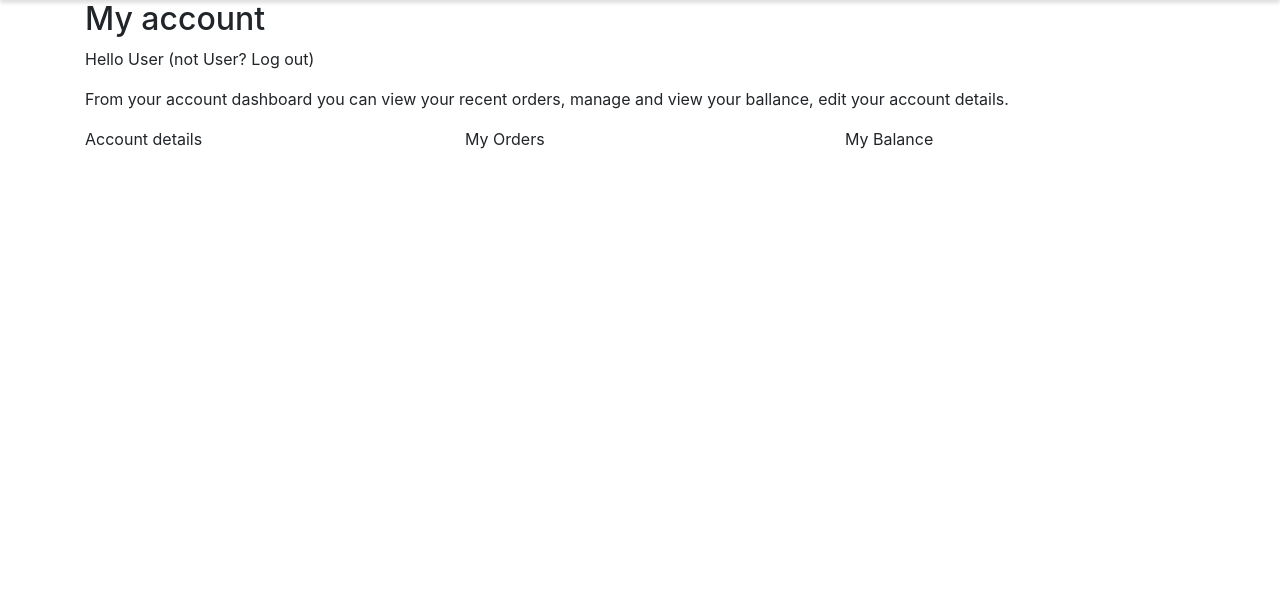
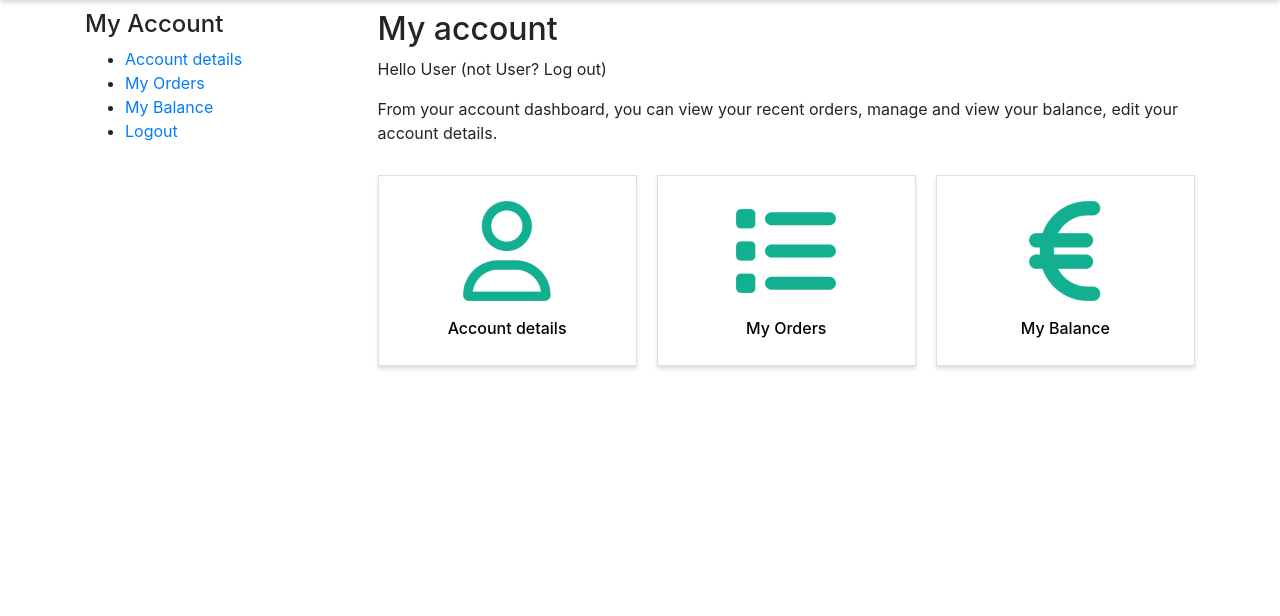
Before and after one commit to ErnestasZ/Atsiskaitymas_2, a Flask app: page /my-account in a window 1280 px wide. Shown: the part 82-698 px from the top of the page. Run offline with Flask 3, Linux system fonts and the light colour scheme; parts of the project's set-up code (start-up, migrations or seed data) failed here and were passed over.

Commit message:
My account pages

```diff
--- a/routes/main.py
+++ b/routes/main.py
@@ -25,6 +25,18 @@ def register_main_routes(app, db):
     def my_acc():
         return render_template('my_account.html')
 
+    @main.route('/my-account/orders')
+    def my_orders():
+        return render_template('orders.html')
+
+    @main.route('/my-account/balance')
+    def my_balance():
+        return render_template('balance.html')
+
+    @main.route('/my-account/user-details')
+    def my_details():
+        return render_template('user_details.html')
+
     @main.route('/cart')
     def cart():
         return render_template('cart.html')
--- a/static/css/style.css
+++ b/static/css/style.css
@@ -58,3 +58,67 @@ header {
 .main-bg-c {
     background-color: #13AF91
 }
+.my-account-links[class*="grid"] {
+    --wd-col-lg: 3;
+    --wd-col-md: 2;
+    --wd-col-sm: 1;
+    --wd-gap-lg: 20px;
+    margin-top: 30px;
+}
+.grid-g {
+    display: grid;
+    grid-template-columns: repeat(var(--wd-col), minmax(0, 1fr));
+    gap: var(--wd-gap);
+}
+[class*="grid"] {
+    --wd-col: var(--wd-col-lg);
+    --wd-gap: var(--wd-gap-lg);
+    --wd-col-lg: 1;
+    --wd-gap-lg: 20px;
+}
+.acc-link-element {
+    background-color: rgb(255, 255, 255);
+    box-shadow: 0 3px 4px 0px #dfdfdf;
+    border: solid 1px #dfdfdf;
+    text-align: center;
+    padding: 25px;
+    transition: box-shadow 0.3s ease;
+}
+
+.acc-link-element img {
+    max-width: 100px;
+    margin-bottom: 15px;
+}
+.acc-link-element span {
+    font-weight: 500;
+    font-size: 16px;
+    color: #000000;
+}
+.acc-link-element:hover {
+    box-shadow: 0 0 10px 0px #13AF91;
+}
+
+.acc-link-element a:hover {
+    color: #13AF91;
+    text-decoration: underline;
+}
+
+.my-account-wrapper {
+    display: flex;
+    margin-inline: -30px;
+}
+
+.my-account-sidebar {
+    flex: 1 0 25%;
+    max-width: 25%;
+    width: 25%;
+    padding: 10px 30px;
+    border-inline-end: 1px solid var(--brdcolor-gray-300);
+}
+
+.my-account-content {
+    flex: 1 0 75%;
+    max-width: 75%;
+    width: 75%;
+    padding: 10px 30px;
+}
--- a/templates/my_account.html
+++ b/templates/my_account.html
@@ -3,24 +3,75 @@
 {% block title %}My account{% endblock %}
 
 {% block content %}
+<div class="my-account-wrapper">
+    <div class="my-account-sidebar">
+        <h4>My Account</h4>
+        <nav>
+            <ul>
+                <li>
+                    <a href="{{ url_for('main.my_details') }}" title="">Account details</a>
+                </li>
+                <li>
+                    <a href="{{ url_for('main.my_orders') }}" title="">My Orders</a>
+                </li>
+                <li>
+                    <a href="{{ url_for('main.my_balance') }}" title="">My Balance</a>
+                </li>
+                <li>
+                    <a href="#" title="">Logout</a>
+                </li>
+            </ul>
+        </nav>
+    </div>
+    <div class="my-account-content">
+        {% block account_content %}
         <h2>My account</h2>
         <p>
             Hello User (not User? Log out)
         </p>
         <p>
-    From your account dashboard you can view your recent orders, manage and view your ballance, edit your account details.
+            From your account dashboard, you can view your recent orders, manage and view your balance, edit your account details.
         </p>
-<div class="row">
-    <div class="col-sm mb-3">
-       Account details
+        <div class="my-account-links grid-g">
+            <div class="acc-link-element">
+                <a href="{{ url_for('main.my_details') }}" title="">
+                    <div class="img-wrapper">
+                        <img src="{{ url_for('static', filename='images/user.png') }}" alt="" class="icon-svg">
                     </div>
-    <div class="col-sm mb-3">
-        My Orders
+                    <span>Account details</span>
+                </a>
             </div>
-    <div class="col-sm mb-3">
-        My Balance
+            <div class="acc-link-element">
+                <a href="{{ url_for('main.my_orders') }}" title="">
+                    <div class="img-wrapper">
+                        <img src="{{ url_for('static', filename='images/orders.png') }}" alt="">
                     </div>
-
-
+                    <span>My Orders</span>
+                </a>
+            </div>
+            <div class="acc-link-element">
+                <a href="{{ url_for('main.my_balance') }}" title="">
+                    <div class="img-wrapper">
+                        <img src="{{ url_for('static', filename='images/money.png') }}" alt="">
+                    </div>
+                    <span>My Balance</span>
+                </a>
+            </div>
         </div>
         {% endblock %}
+    </div>
+</div>
+{% endblock %}
+
+<script>
+    // Add click event listener to make each div clickable
+    document.querySelectorAll('.acc-link-element').forEach(function(linkElement) {
+        linkElement.addEventListener('click', function() {
+            // Find the <a> tag within the clicked div and trigger a click on it
+            var anchor = this.querySelector('a');
+            if (anchor) {
+                anchor.click();
+            }
+        });
+    });
+</script>
```
Also changed, not shown: templates/balance.html (added, +8 -0 lines), templates/orders.html (added, +8 -0 lines), templates/user_details.html (added, +8 -0 lines), static/images/money.png (added), static/images/orders.png (added), static/images/user.png (added). Lines whose indentation alone changed are shown as unchanged.
